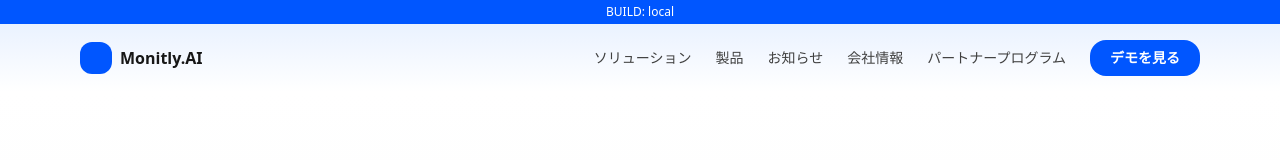
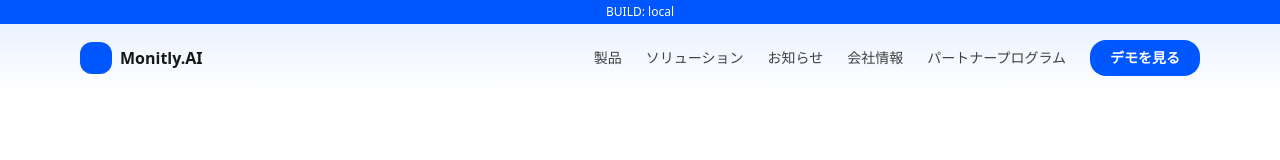
Before and after one commit to monitly-hioki/monitlyai-site, a Next.js app: page / in a window 1280 px wide. Shown: the top 160 px of the page. Built offline with nearby package versions, Linux system fonts and the light colour scheme.

Commit message:
fix(nav): put Product before Solutions in header

```diff
--- a/components/Header.tsx
+++ b/components/Header.tsx
@@ -14,10 +14,10 @@ export default function Header() {
         </Link>
 
         <nav className="hidden md:flex items-center gap-6 text-sm text-neutral-700">
-          <Link href="/solutions" className="hover:text-neutral-900">
+          <Link href="/product">製品</Link><Link href="/solutions" className="hover:text-neutral-900">
             ソリューション
           </Link>
-            <Link href="/product">製品</Link>
+
           <Link href="/news" className="hover:text-neutral-900">
             お知らせ
           </Link>
```
